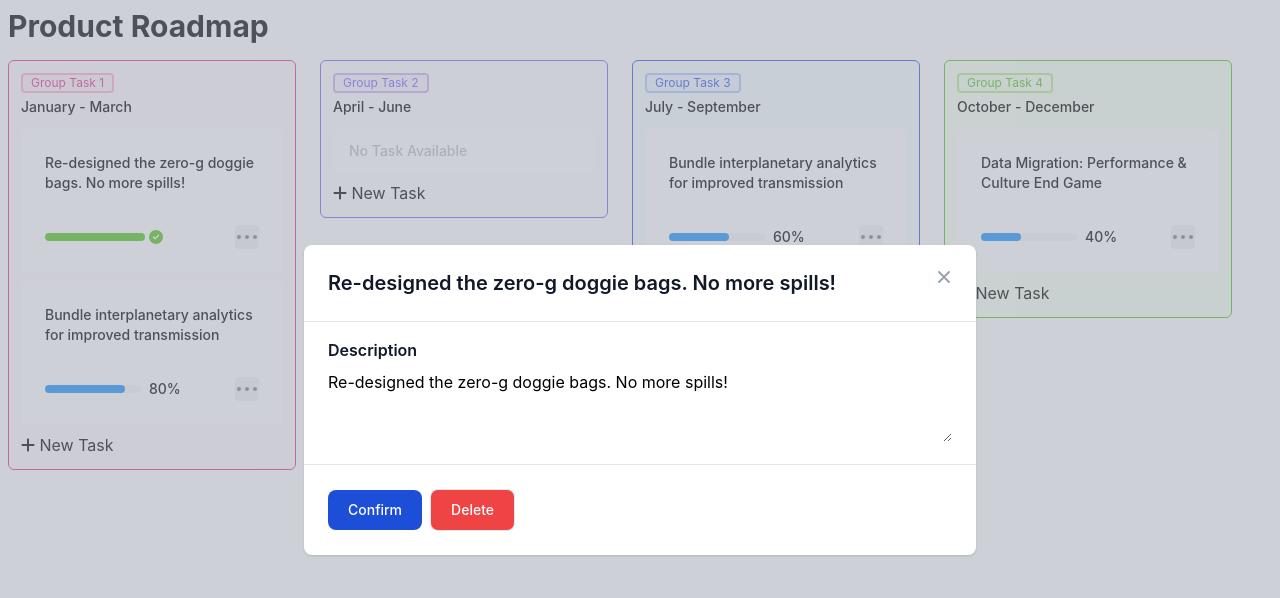
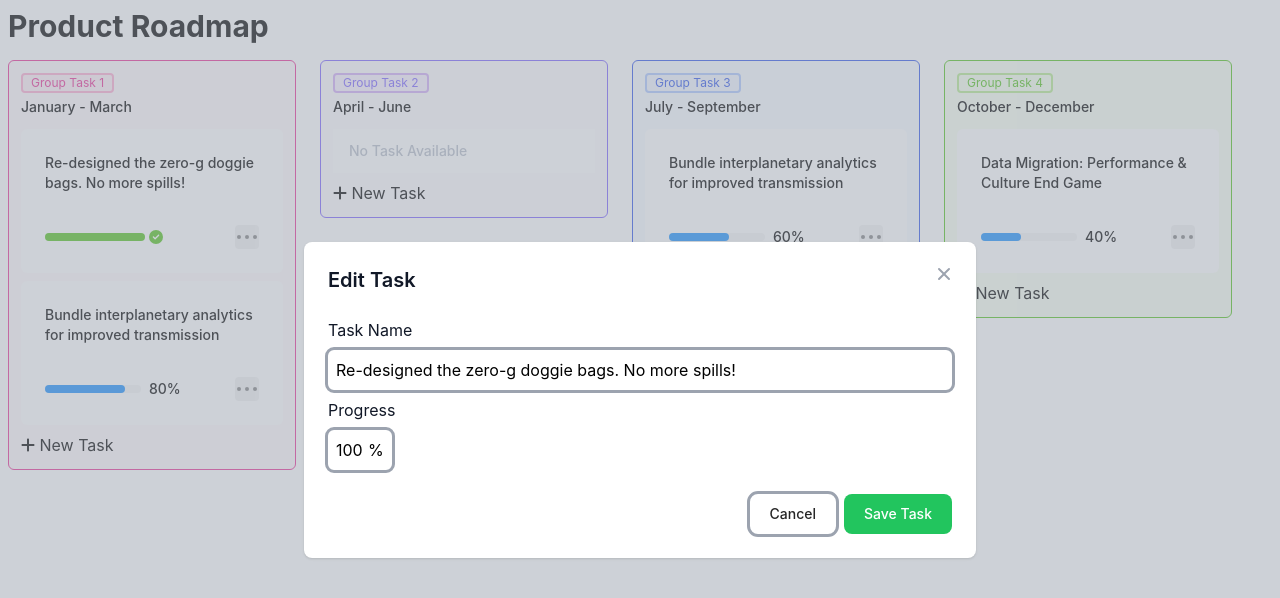
Before and after one commit to Irwnda/kanban-wannabe, a React (Create React App) app: page / in a window 1280 px wide. Both pictures are taken after a click on the button 247 px from the left and 237 px from the top of the page. Shown: the top 598 px of the page. Built offline with nearby package versions, Linux system fonts and the light colour scheme.

Commit message:
style: change modal style

```diff
--- a/src/components/Modal.tsx
+++ b/src/components/Modal.tsx
@@ -1,6 +1,6 @@
 import React from "react";
 import { AppContext } from "../AppContext";
-import { AppContextType } from "../types";
+import { AppContextType, Task } from "../types";
 
 export default function Modal({
   id,
@@ -17,13 +17,14 @@ export default function Modal({
   const [currentIndex, setCurrentIndex] = React.useState(0);
   const [newTitle, setNewTitle] = React.useState("");
   const [newDescription, setNewDescription] = React.useState("");
+  const [newProgress, setNewProgress] = React.useState<Task["progress"]>(0);
 
   React.useEffect(() => {
     tasks.forEach((task, index) => {
       if (task.id === parseInt(id)) {
         setCurrentIndex(index);
         setNewTitle(task.title);
-        setNewDescription(task.description);
+        setNewProgress(task.progress);
       }
     });
   }, [tasks, id]);
@@ -35,7 +36,7 @@ export default function Modal({
           return {
             ...task,
             title: newTitle,
-            description: newDescription,
+            progress: newProgress,
           };
         }
         return task;
@@ -63,14 +64,10 @@ export default function Modal({
       <div className="flex w-full h-full justify-center items-center">
         <div className="relative w-full h-full max-w-2xl md:h-auto">
           <div className="relative bg-white rounded-lg shadow">
-            <div className="flex items-start justify-between p-4 border-b rounded-t">
-              <input
-                type="text"
-                className="w-full p-2 rounded-md text-xl font-semibold text-gray-900"
-                placeholder="Enter a title for this card..."
-                value={newTitle}
-                onChange={(e) => setNewTitle(e.target.value)}
-              />
+            <div className="flex items-start justify-between p-4 rounded-t">
+              <div className="w-full p-2 rounded-md text-xl font-semibold text-gray-900">
+                Edit Task
+              </div>
               <button
                 type="button"
                 className="text-gray-400 bg-transparent hover:bg-gray-200 hover:text-gray-900 rounded-lg text-sm p-1.5 ml-auto inline-flex items-center"
@@ -92,29 +89,51 @@ export default function Modal({
                 <span className="sr-only">Close modal</span>
               </button>
             </div>
-            <div className="px-6 py-4 space-y-2">
-              <h4 className="font-semibold text-gray-900">Description</h4>
-              <textarea
-                value={newDescription}
-                onChange={(e) => setNewDescription(e.target.value)}
-                rows={3}
-                className="w-full"
-              ></textarea>
+            <div className="px-6 space-y-2">
+              <h4 className="font-normal text-gray-900">Task Name</h4>
+              <input
+                value={newTitle}
+                onChange={(e) => setNewTitle(e.target.value)}
+                className="w-full p-2 outline outline-gray-400 rounded-md"
+              />
+              <h4 className="font-normal text-gray-900">Progress</h4>
+              <div className="outline outline-gray-400 w-fit p-2 rounded-md">
+                <span>
+                  <input
+                    value={newProgress}
+                    type="number"
+                    min={0}
+                    max={100}
+                    onChange={(e) => {
+                      e.target.value = (+e.target.value).toString();
+                      if (
+                        Number(e.target.value) >= 0 &&
+                        Number(e.target.value) <= 100
+                      )
+                        setNewProgress(
+                          Number(e.target.value) as Task["progress"]
+                        );
+                    }}
+                    className="w-8 focus:outline-none"
+                  />
+                  %
+                </span>
+              </div>
             </div>
-            <div className="flex items-center p-6 space-x-2 border-t border-gray-200 rounded-b">
+            <div className="flex justify-end items-center p-6 space-x-2 rounded-b">
+              <button
+                onClick={() => setOpenModal(false)}
+                type="button"
+                className="text-[#262626] bg-white outline-gray-400 outline focus:ring-4 focus:outline-none focus:ring-blue-300 font-medium rounded-lg text-sm px-5 py-2.5 text-center"
+              >
+                Cancel
+              </button>
               <button
                 onClick={() => handleChanges()}
                 type="button"
-                className="text-white bg-blue-700 hover:bg-blue-800 focus:ring-4 focus:outline-none focus:ring-blue-300 font-medium rounded-lg text-sm px-5 py-2.5 text-center"
+                className="text-white bg-green-500 outline-green-500 focus:ring-4 focus:outline-none focus:ring-blue-300 rounded-lg text-sm font-medium px-5 py-2.5 focus:z-10"
               >
-                Confirm
-              </button>
-              <button
-                onClick={() => handleDelete()}
-                type="button"
-                className="text-white bg-red-500 hover:bg-red-600 focus:ring-4 focus:outline-none focus:ring-blue-300 rounded-lg border border-gray-200 text-sm font-medium px-5 py-2.5 focus:z-10"
-              >
-                Delete
+                Save Task
               </button>
             </div>
           </div>
--- a/src/index.css
+++ b/src/index.css
@@ -20,3 +20,13 @@ code {
   width: 0px;
   background: transparent; /* make scrollbar transparent */
 }
+
+input::-webkit-outer-spin-button,
+input::-webkit-inner-spin-button {
+  -webkit-appearance: none;
+  margin: 0;
+}
+
+input[type="number"] {
+  -moz-appearance: textfield;
+}
```
